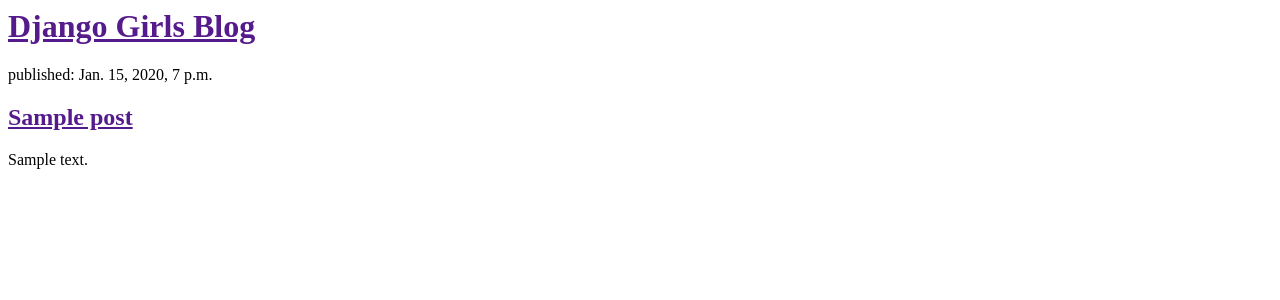
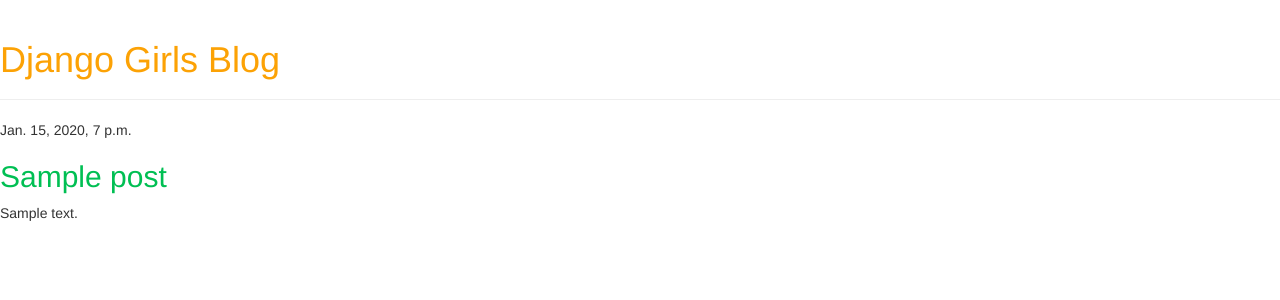
Before and after one commit to robotman314/my-first-blog, a Django app: template blog/templates/blog/post_list.html in a window 1280 px wide. Shown: the top 300 px of the page. Run offline with Django 3.2, Linux system fonts and the light colour scheme; the template is opened without the code that fills it: values that come from a table or form of the project are taken from there, others are empty; tables that the repository leaves empty hold one stand-in row (values such as "Sample post"); some libraries are stand-ins or nearby versions.

Commit message:
Added view and template for detailed blog post as awell as CSS for the site.

```diff
--- /dev/null
+++ b/blog/static/css/blog.css
@@ -0,0 +1,6 @@
+h1 a {
+	color: #FCA205;
+}
+h2 a {
+	color: #00BF53;
+}
--- /dev/null
+++ b/blog/templates/blog/base.html
@@ -0,0 +1,24 @@
+{% load staticfiles %}
+<html>
+	<head>
+		<title>Ola's blog</title>
+		<link rel="stylesheet" href="//maxcdn.bootstrapcdn.com/bootstrap/3.2.0/css/bootstrap.min.css">
+		<link rel="stylesheet" href="//maxcdn.bootstrapcdn.com/bootstrap/3.2.0/css/bootstrap-theme.min.css">
+		<link rel="stylesheet" href="{% static 'css/blog.css' %}">
+	</head>
+	<body>
+		<div class="page-header">
+		<h1><a href="">Django Girls Blog</a></h1>
+		</div>
+
+		<div class="content contqainer">
+			<div class="row">
+				<div class="col-md-8">
+				{% block content%}
+				{% endblock %}
+				</div>
+			</div>
+		</div>
+
+	</body>
+</html>
--- a/blog/templates/blog/post_list.html
+++ b/blog/templates/blog/post_list.html
@@ -1,20 +1,13 @@
-<html>
-	<head>
-		<title>Ola's blog</title>
-	</head>
-	<body>
-		<div>
-		<h1><a href="">Django Girls Blog</a></h1>
+{% extends 'blog/base.html' %}
+
+{%block content%}
+	{% for post in posts%}
+		<div class="post">
+			<div class="date">
+				<p>{{post.published_date}}</p>
+			</div>
+			<h2><a href="{% url 'post_detail' pk=post.pk %}">{{post.title}}</a></h2>
+			<p>{{post.text|linebreaks}}</p>
 		</div>
-
-
-		{% for post in posts%}
-			<div>
-				<p>published: {{post.published_date}}</p>
-		<h2><a href="">{{post.title}}</a></h2>
-		<p>{{post.text|linebreaks}}</p>
-		</div>
-		{% endfor %}
-
-	</body>
-</html>
+	{% endfor %}
+{% endblock%}
--- a/blog/urls.py
+++ b/blog/urls.py
@@ -3,4 +3,5 @@
 
 urlpatterns = [
 	url(r'^$', views.post_list, name='post_list' ),
+	url(r'^post/(?P<pk>\d+)/$', views.post_detail, name='post_detail'),
 ]
--- a/blog/views.py
+++ b/blog/views.py
@@ -1,4 +1,4 @@
-from django.shortcuts import render
+from django.shortcuts import render , get_object_or_404
 from django.utils import timezone
 from .models import Post
 
@@ -6,5 +6,8 @@
 	posts = Post.objects.filter(published_date__lte=timezone.now()).order_by('published_date')
 	return render(request, 'blog/post_list.html', {'posts':posts})
 
+def post_detail(request, pk):
+	post = get_object_or_404(Post, pk=pk)
+	return render(request, 'blog/post_detail.html', {'post':post} )
 
 # Create your views here.
```
Also changed, not shown: blog/templates/blog/post_detail.html (added, +13 -0 lines), 3 other files.
